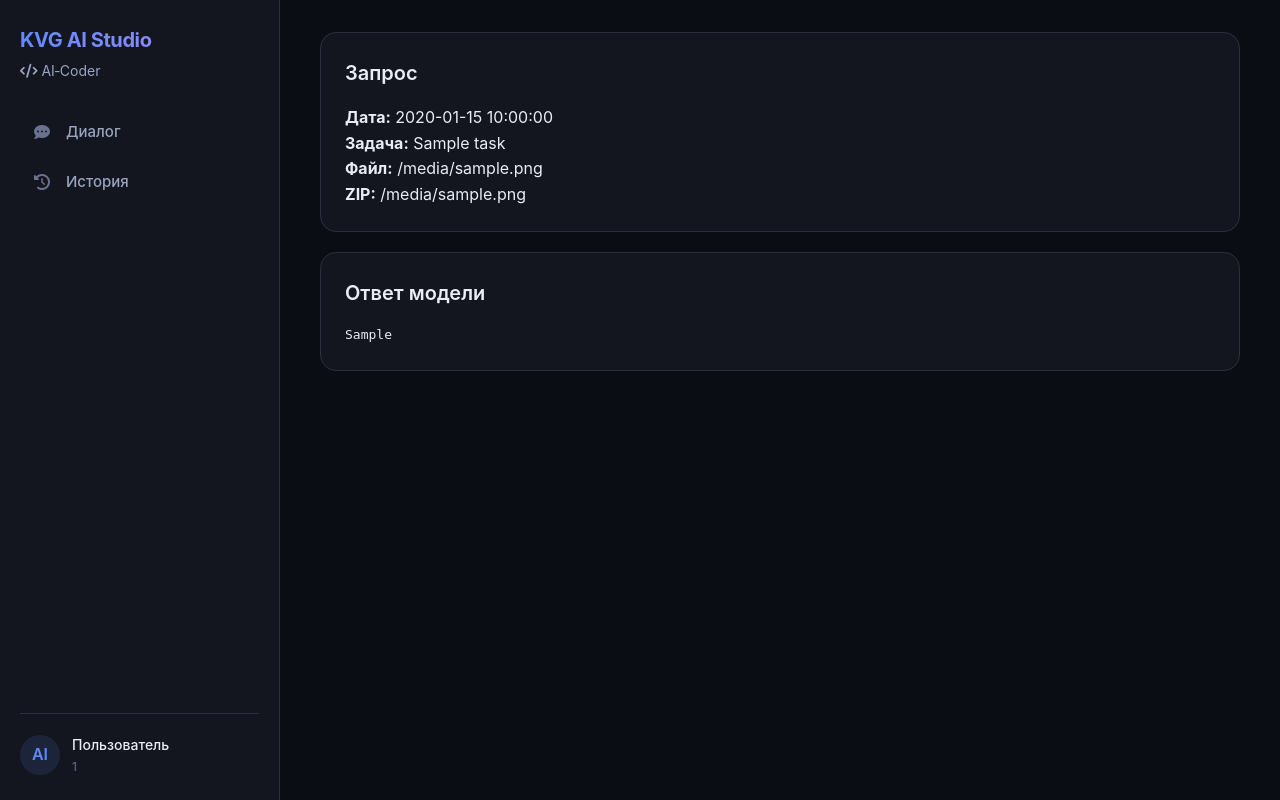
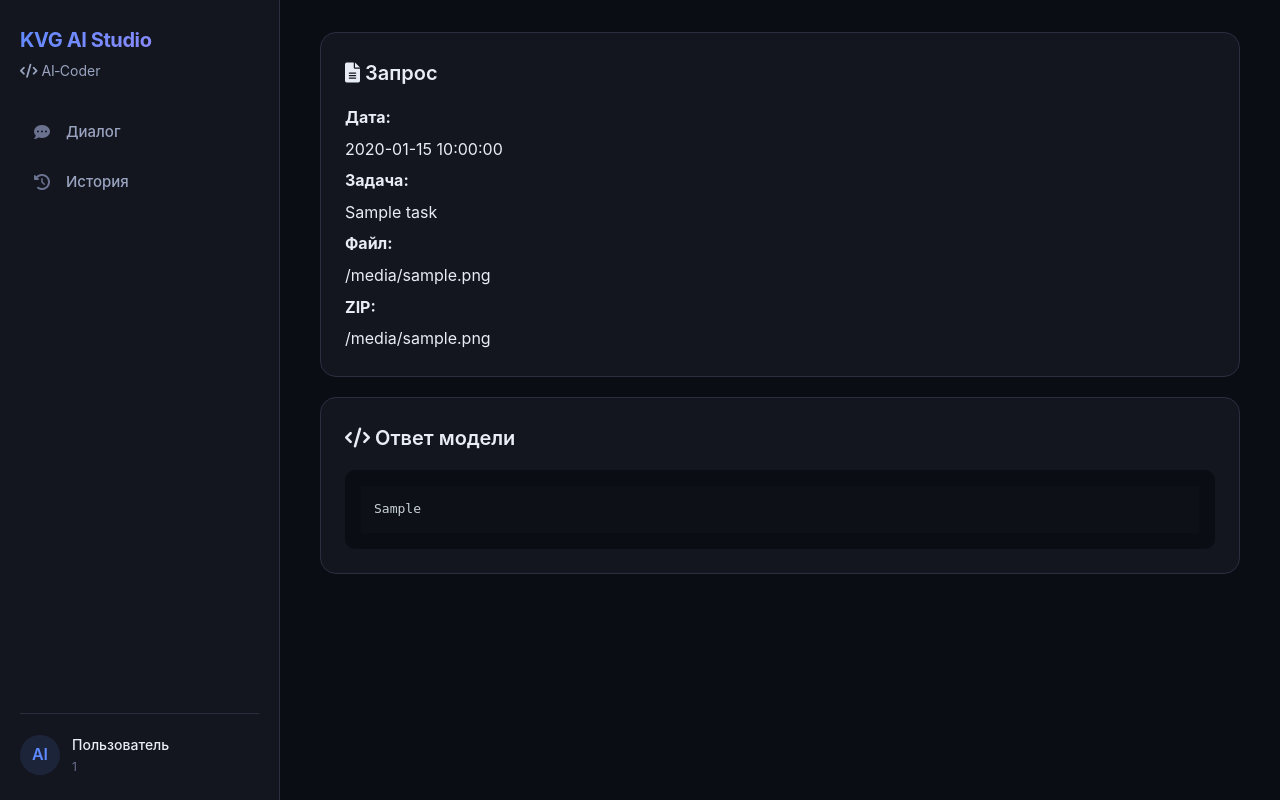
Before and after one commit to mrvan1000000-boop/kvgai-ai-coder, a FastAPI app: template templates/ai_coder_history_item.html in a window 1280 px wide. Run offline with FastAPI, Linux system fonts and the light colour scheme; the template is opened without the code that fills it: most values are stand-ins (such as "Sample title", 1, 10 or a date in 2020).

Commit message:
Enhance AI coder history item layout and styling

```diff
--- a/templates/ai_coder_history_item.html
+++ b/templates/ai_coder_history_item.html
@@ -1,9 +1,8 @@
 {% extends "layout.html" %}
 {% block content %}
-
 <div class="card">
-  <div class="card-title">Запрос</div>
-  <div class="card-body">
+  <div class="card-title"><i class="fas fa-file-lines"></i> Запрос</div>
+  <div class="card-body" style="display: grid; gap: 6px;">
     <strong>Дата:</strong> {{ item.created_at }}<br>
     <strong>Задача:</strong> {{ item.task }}<br>
     <strong>Файл:</strong> {{ item.file_names }}<br>
@@ -12,8 +11,7 @@
 </div>
 
 <div class="card">
-  <div class="card-title">Ответ модели</div>
-  <pre class="card-body">{{ item.model_output }}</pre>
+  <div class="card-title"><i class="fas fa-code"></i> Ответ модели</div>
+  <pre class="card-body" style="background: var(--bg-primary); padding: 16px; border-radius: var(--radius-sm); overflow-x: auto;"><code class="language-plaintext">{{ item.model_output }}</code></pre>
 </div>
-
 {% endblock %}
```
